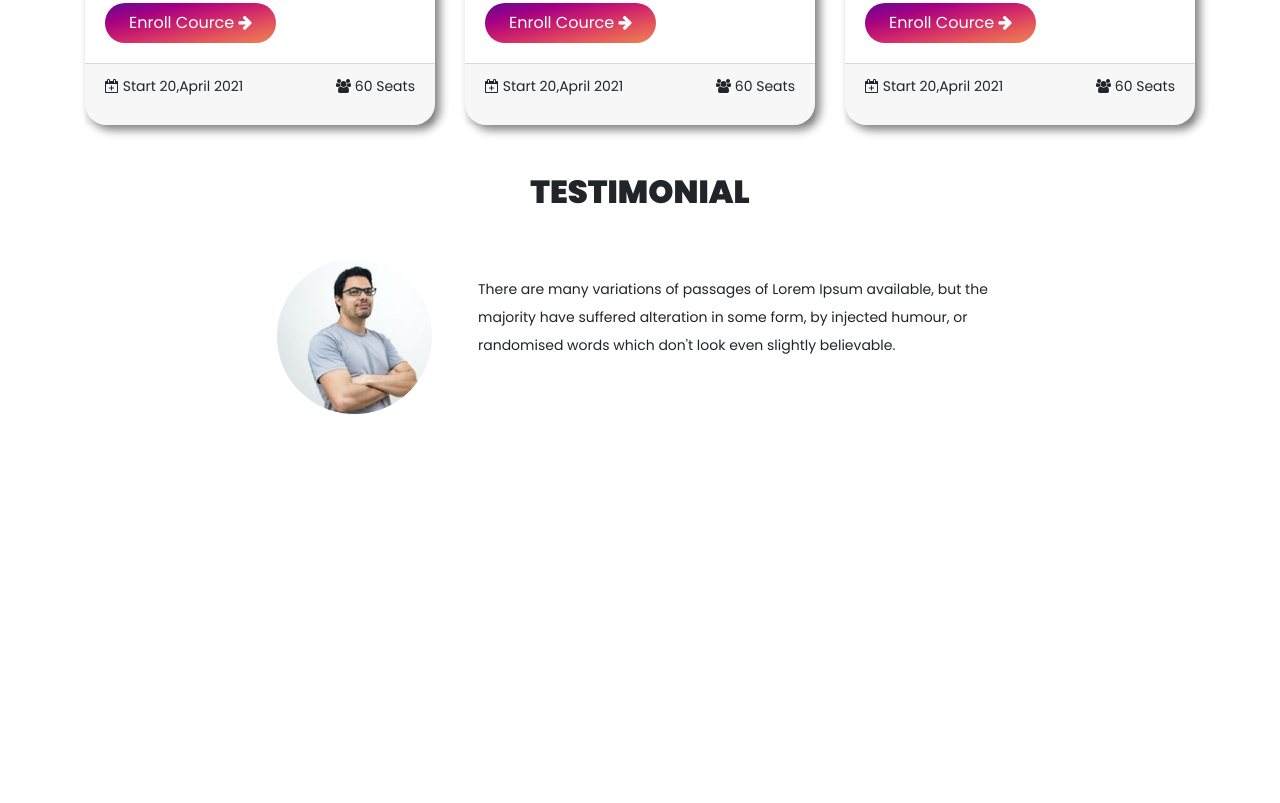
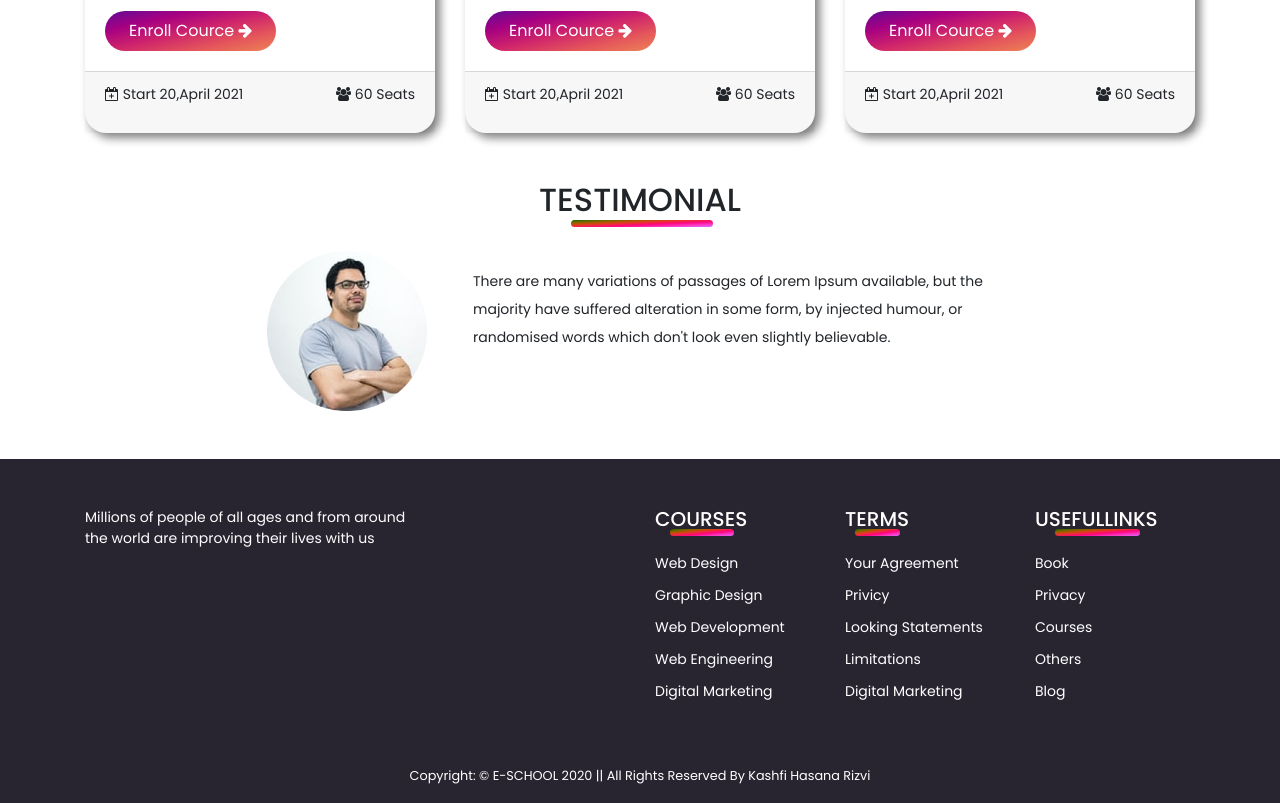
Before and after one commit to khrizvi/e-school, a plain HTML site: page index.html in a window 1280 px wide. Shown: the part 1372-2175 px from the top of the page. Before the commit the page ends 1834 px from the top, so only its background shows below. Drawn offline with nearby package versions, Linux system fonts and the light colour scheme.

Commit message:
upload full responisve design

```diff
--- a/index.html
+++ b/index.html
@@ -53,10 +53,9 @@
                     <h1 class="he-big">Learn With fun
                         on <span class="he-color">any schedule</span></h1>
                     <p>Lorem ipsum dolor sit amet, consectetur adipiscing elit. Varius blandit facilisis quam netus.</p>
-                    <!-- <button>Get Started <i class="fa fa-arrow-circle-o-right"></i></button> -->
                     <button type="button" class="btn btn-danger all-btn-dsn py-2 px-4">Get Started <i class="fa fa-arrow-circle-o-right"></i></button>
                 </div>
-                <div class="col-md-6">
+                <div class="header-illustration col-md-6">
                     <img class="w-100" src="Photos/Illustration.png" alt="Illustration">
                 </div>
             </div>
@@ -64,9 +63,12 @@
     </div>
 
     <!-- specification section -->
-    <div class="container specification">
-        <h2 class="text-uppercase text-center py-5">our specification</h2>
-        <div class="row">
+    <div class="container specification mt-5">
+        <div class="text-center">
+            <h2 class="text-uppercase text-center vertical-border font-weight-medium">our specification</h2>
+        </div>
+
+        <div class="row mt-5">
             <div class="col-md-3">
                 <div class="card text-center">
                     <img src="icon/book.png" class="card-img-top corner" alt="book">
@@ -108,11 +110,13 @@
 
     <!-- our courses -->
     <div class="container courses my-5">
-        <h2 class="text-center text-uppercase mb-5">our courses</h2>
-        <div class="row">
+        <div class="text-center">
+            <h2 class="vertical-border text-uppercase font-weight-medium">our courses</h2>
+        </div>
+        <div class="row mt-5">
             <div class="col-md-4">
                 <div class="card">
-                    <img src="Photos/Morder pyschology.png" class="card-img-top" alt="...">
+                    <img src="Photos/morder-pyschology.png" class="card-img-top" alt="pyschology">
                     <div class="card-body">
                         <h3 class="card-title">Modern Psychology</h3>
                         <h6>Teach In The Class</h6>
@@ -132,7 +136,7 @@
 
         <div class="col-md-4 small-devi-top">
             <div class="card">
-                <img src="Photos/Morder psyc.png" class="card-img-top" alt="...">
+                <img src="Photos/morder-psyc.png" class="card-img-top" alt="psyc">
                 <div class="card-body">
                     <h3 class="card-title">Modern Reading Room</h3>
                     <h6>Libary</h6>
@@ -152,7 +156,7 @@
 
         <div class="col-md-4 small-devi-top">
             <div class="card">
-                <img src="Photos/Morder pychons.png" class="card-img-top" alt="...">
+                <img src="Photos/morder-pychons.png" class="card-img-top" alt="pychons">
                 <div class="card-body">
                     <h3 class="card-title">Modern Computer Lab</h3>
                     <h6>Technology</h6>
@@ -170,13 +174,16 @@
             </div>
         </div>
     </div>
+    </div>
 
     <!-- Testimonial -->
     <div class="container testimonial">
-        <h2 class="text-uppercase text-center my-5 font-weight-bold">testimonial</h2>
+        <div class="text-center my-4">
+            <h2 class="vertical-border text-uppercase font-weight-medium">testimonial</h2>
+        </div>
 
         <div class="row d-flex justify-content-center">
-            <div class="col-md-2">
+            <div class="col-md-2 testimonial-img">
                 <img class="img-fluid" src="Photos/Man.png" alt="Man">
             </div>
             <div class="col-md-6 ml-3">
@@ -185,6 +192,52 @@
                 or randomised words which don't look even slightly believable.</p>
             </div>
         </div>
+    </div>
+
+    <!-- footer section -->
+    <div class="footer-top mt-5 text-white">
+        <div class="container py-5">
+            <div class="row footer-row">
+                <div class="col-md-6">
+                    <p>Millions of people of all ages and from around <br>
+                        the world are improving their lives with us</p>
+                </div>
+                <div class="col-md-2 useful">
+                    <div class="mb-3">
+                        <h5 class="vertical-border text-uppercase">Courses</h5>
+                    </div>
+                    <p><a href="#">web design</a></p>
+                    <p><a href="#">graphic design</a></p>
+                    <p><a href="#">web development</a></p>
+                    <p><a href="#">web engineering</a></p>
+                    <p><a href="#">digital marketing</a></p>
+                </div>
+                <div class="col-md-2 useful">
+                    <div class="mb-3">
+                        <h5 class="vertical-border text-uppercase">Terms</h5>
+                    </div>
+                    <p><a href="#">your agreement</a></p>
+                    <p><a href="#">privicy</a></p>
+                    <p><a href="#">looking statements</a></p>
+                    <p><a href="#">limitations</a></p>
+                    <p><a href="#">digital marketing</a></p>
+                </div>
+                <div class="col-md-2 useful">
+                    <div class="mb-3">
+                        <h5 class="vertical-border text-uppercase">usefullinks</h5>
+                    </div>
+                    <p><a href="#">book</a></p>
+                    <p><a href="#">privacy</a></p>
+                    <p><a href="#">courses</a></p>
+                    <p><a href="#">others</a></p>
+                    <p><a href="#">blog</a></p>
+                </div>
+            </div>
+        </div>
+        <!-- Main footer -->
+        <footer class="text-center pb-3">
+            <small>Copyright: &copy; E-SCHOOL 2020 || All Rights Reserved By Kashfi Hasana Rizvi </small>
+        </footer>
     </div>
 
     <!-- bootstrap js -->
--- a/style.css
+++ b/style.css
@@ -9,7 +9,7 @@ p{
     font-size: 14px;
     font-weight: normal;
 }
-h1,{
+h1{
     font-weight: bolder;
 }
 .all-btn-dsn{
@@ -29,6 +29,27 @@ h1,{
 .all-btn-dsn:hover{
     background-image: linear-gradient(to left bottom, #b93ca3, #d72e8c, #eb2a70, #f43851, #f4512f);
 }
+
+.vertical-border {
+    position: relative;
+    display: inline-block;
+}
+
+.vertical-border::after {
+    content: '';
+    position: absolute;
+    width: 70%;
+    height: 7px;
+    background-image: linear-gradient(to left top, #d966ff, #ec52e3, #f83cc6, #fe25a9, #ff0b8c, #fa1063, #ed2b3e, #d84118, #ad5800, #7e6400, #4c6800, #006600);
+    bottom: -20%;
+    left: calc(25% - 9%);
+    border-radius: 500px;
+    -webkit-border-radius: 500px;
+    -moz-border-radius: 500px;
+    -ms-border-radius: 500px;
+    -o-border-radius: 500px;
+}
+
 /* head corner */
 .header {
     /* width: 1440px;
@@ -112,17 +133,41 @@ h1,{
     font-size: 14px;
 }
 
-
-
-
-
-
-
+/* Footer Section */
+.footer-top{
+    background: #282531;
+}
+.footer-top .useful p {
+    line-height: 16px;
+}
+.footer-top p a{
+    text-decoration: none;
+    color: #fff;
+    text-transform: capitalize;
+}
+.footer-top p a:hover {
+    color: #ffcc00
+}
 
 
 /* Media Query */
 @media (max-width: 767px){
+    /* header section */
+    .header-illustration img{
+        margin-top: 50px;
+    }
     .small-devi-top{
         margin-top: 25px;
     }
+
+    /* footer */
+    .footer-row{
+        text-align: center;
+    }
 }
+
+@media (max-width: 991px){
+    .testimonial-img{
+        margin-top: 35px;
+    }
+}
```
Also changed, not shown: Photos/morder-psyc.png (renamed from Photos/Morder psyc.png), Photos/morder-pychons.png (renamed from Photos/Morder pychons.png), Photos/morder-pyschology.png (renamed from Photos/Morder pyschology.png).
